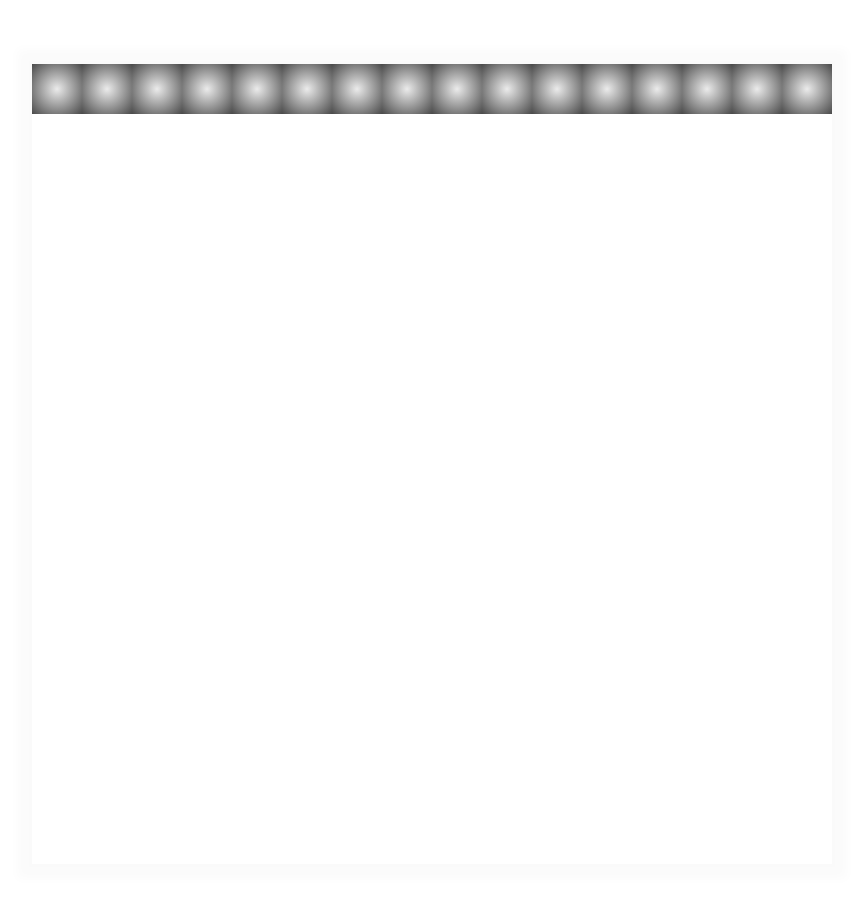
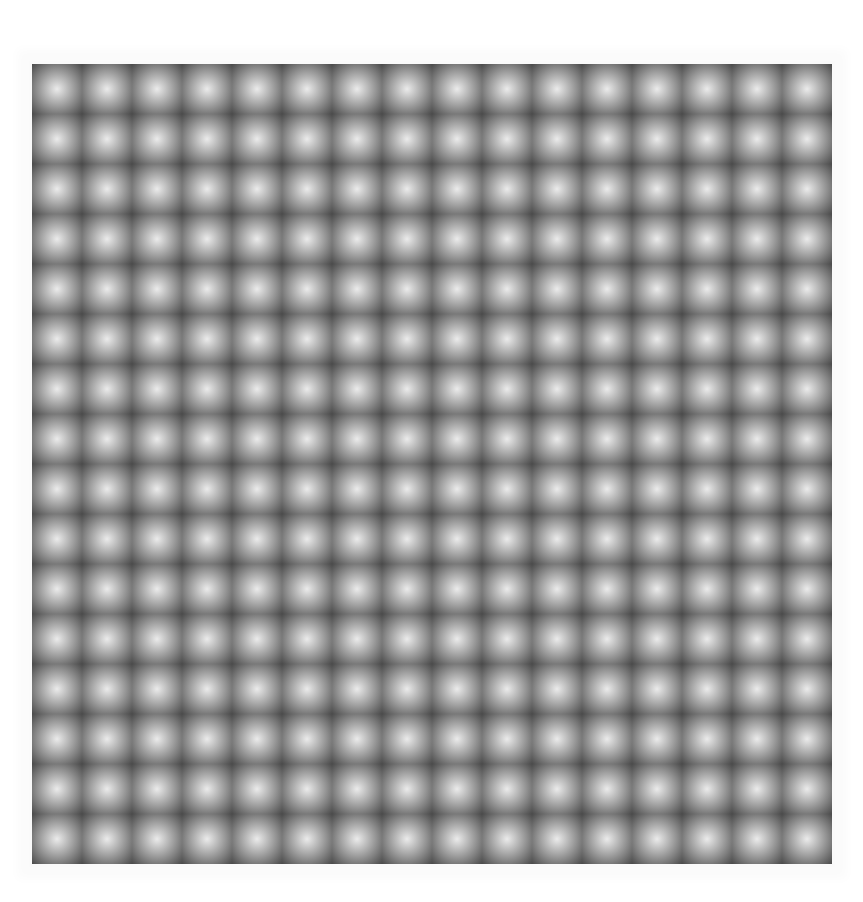
Before and after one commit to dzebertavage/etch-a-sketch, a plain HTML site: page index.html in a window 1280 px wide. Shown: the whole page, without its empty margins (208-1071 px from the left). Drawn offline with Linux system fonts and the light colour scheme.

Commit message:
Calculate flex basis to evenly distribute squares

```diff
--- a/css/style.css
+++ b/css/style.css
@@ -11,8 +11,6 @@ body {
     display: flex;
     flex-direction: row;
     flex-wrap: wrap;
-    column-gap: 0;
-    row-gap: 0;
 }
 
 .grid-square {
--- a/js/javascript.js
+++ b/js/javascript.js
@@ -11,6 +11,7 @@ function createDiv(userNumber) {
     gridSquare.classList.add("grid-square");
     gridSquare.style.width = squareDim + "px";
     gridSquare.style.height = squareDim + "px";
+    gridSquare.style.flexBasis = 100 / userNumber + "%";
 }
 
 function getUserNumber() {
@@ -25,7 +26,7 @@ function getUserNumber() {
 }
 
 function generateGrid(userNumber) {
-    for (i = 0; i < userNumber; i++) {
+    for (i = 0; i < Math.pow(userNumber, 2); i++) {
         createDiv(userNumber);
     }
 }
```
